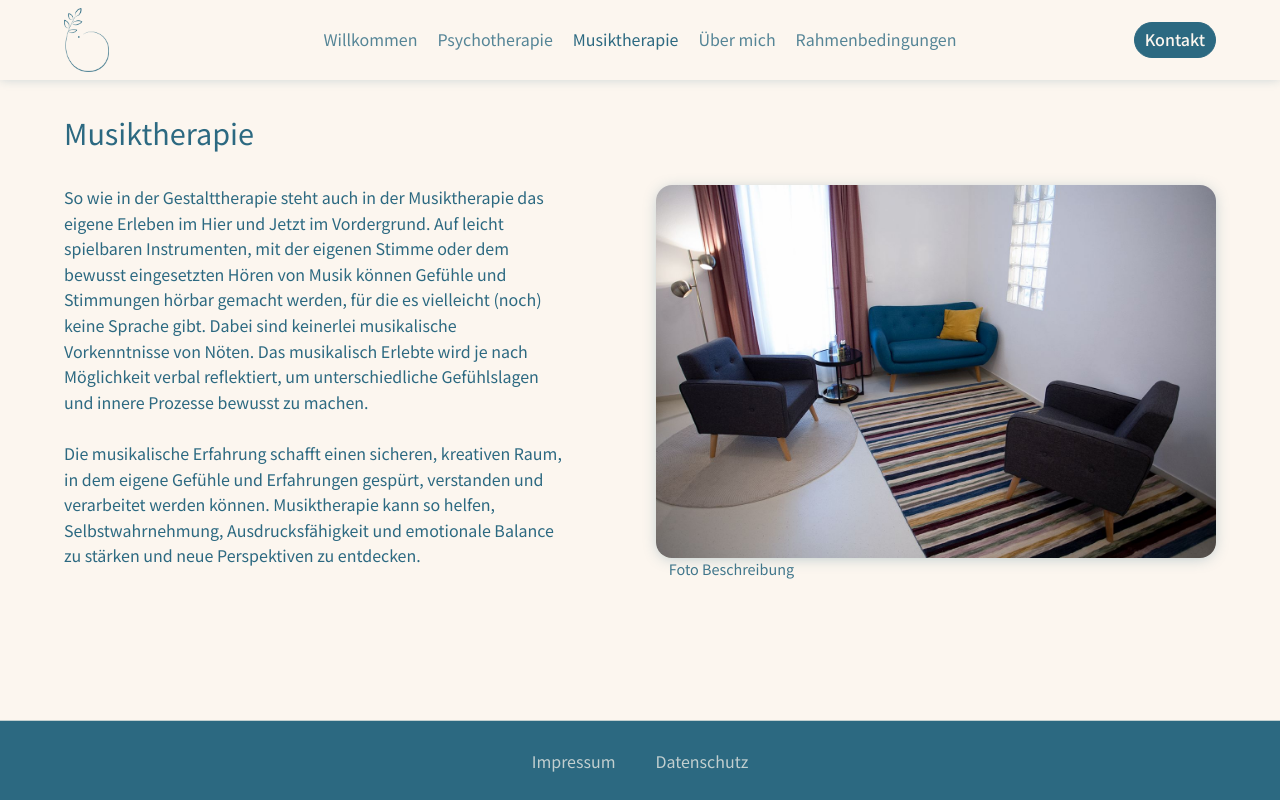
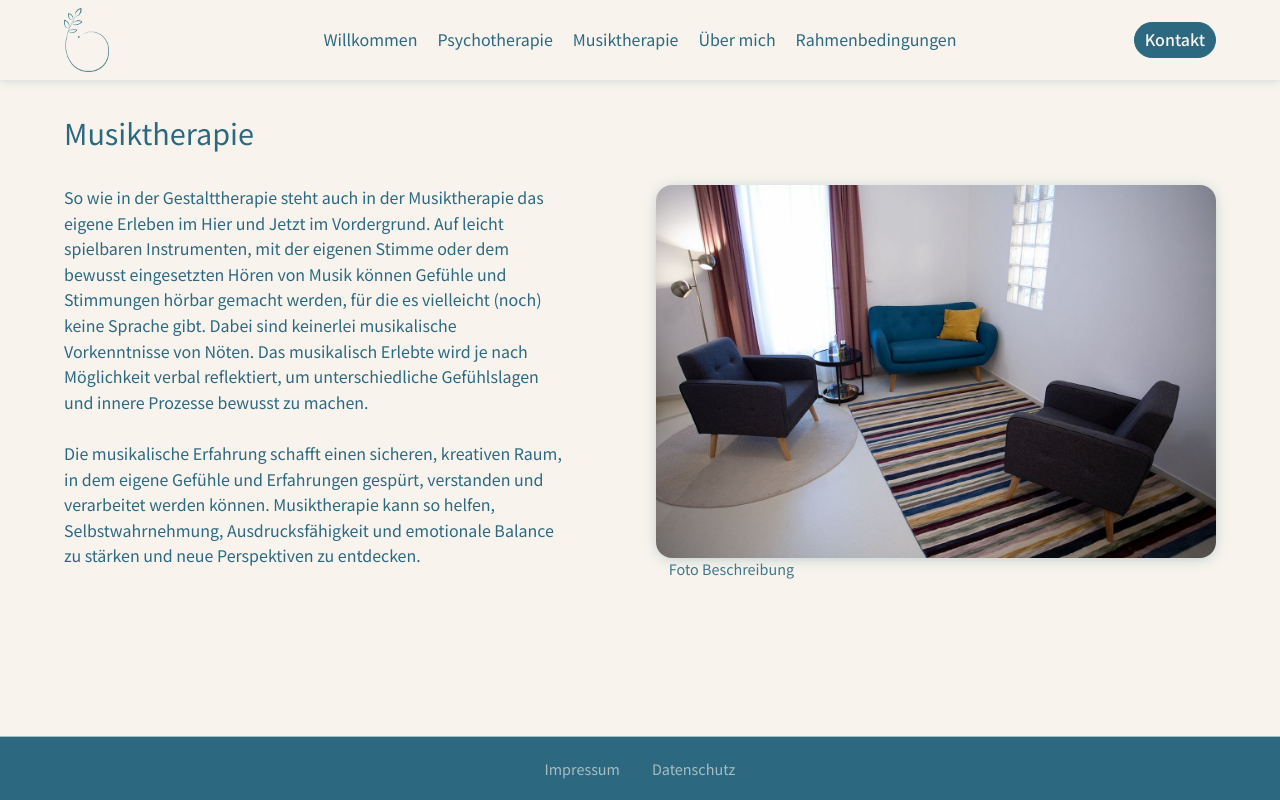
Before and after one commit to 5ebi/susannewebsite, a Next.js app: page /musiktherapie in a window 1280 px wide. Built offline with nearby package versions, Linux system fonts and the light colour scheme; a web font is replaced by a local one.

Commit message:
short commiz

```diff
--- a/app/components/KontaktButton.module.css
+++ b/app/components/KontaktButton.module.css
@@ -15,8 +15,8 @@
 
 .button:hover {
   background-color: var(--color2);
-  color: var(--color3);
+  color: var(--color1);
   opacity: 1;
-  border: solid 1px var(--color3);
-  opacity: 0.9;
+  border: solid 1px var(--color1);
+  opacity: 1;
 }
--- a/app/components/KontaktButton.tsx
+++ b/app/components/KontaktButton.tsx
@@ -21,6 +21,7 @@ export default function KontaktButton({
       href="/kontakt"
       style={style}
       onClick={onClick}
+      prefetch={true}
     >
       {children}
     </Link>
--- a/app/components/footer/footer.module.css
+++ b/app/components/footer/footer.module.css
@@ -2,7 +2,7 @@
   background-color: var(--color1);
   display: flex;
   justify-content: center;
-  height: 80px;
+  height: 4rem;
   align-items: center;
   margin-top: 1.5rem;
   border-top: solid 1px;
@@ -11,7 +11,7 @@
 
 .footerItems {
   display: flex;
-  gap: 40px;
+  gap: 2rem;
   /* margin-right: 1rem; */
   align-items: center;
 }
@@ -20,6 +20,7 @@
   display: flex;
   opacity: 1;
   transition: color 0.2s ease;
+  font-size: 0.9rem;
 }
 
 .link:hover {
--- a/app/components/navbar/navbar.module.css
+++ b/app/components/navbar/navbar.module.css
@@ -79,7 +79,7 @@
 .link {
   position: relative;
   display: flex;
-  opacity: 0.8;
+  opacity: 1;
   padding: 6px 10px 8px 10px;
   background-color: transparent;
   text-decoration: none;
@@ -96,7 +96,7 @@
 
 .link:hover {
   color: var(--color1);
-  opacity: 1;
+  opacity: 0.7;
 }
 
 .link2 {
--- a/app/globals.css
+++ b/app/globals.css
@@ -6,9 +6,9 @@
   --color1_3: #2c698138;
   --color1_4: #2c698129;
   --color1_5: #2c69810f;
-  --color2: #fcf6ef;
-  --color2_1: #fbf5edb9;
-  --color3: #060a0a;
+  --color2: #f8f4ed;
+  --color2_1: #fbf5ed99;
+  --color3: #154048;
   --color3_1: #154048af;
   --color4: #e8a87c;
   --color4_1: #e8a77c23;
--- a/app/kontakt/page.tsx
+++ b/app/kontakt/page.tsx
@@ -29,7 +29,7 @@ export default function Kontakt() {
             title="Praxisstandort Hannovergasse"
             src="https://www.google.com/maps?q=Hannovergasse%2016/3,%201200%20Wien&output=embed"
             allowFullScreen
-            loading="lazy"
+            loading="eager"
             referrerPolicy="no-referrer-when-downgrade"
           />
         </div>
--- a/app/psychotherapie/page.module.css
+++ b/app/psychotherapie/page.module.css
@@ -25,6 +25,7 @@
   text-align: left;
   align-self: left;
   /* flex-grow: 1; */
+  color: var(--color3);
 }
 
 .image {
```
